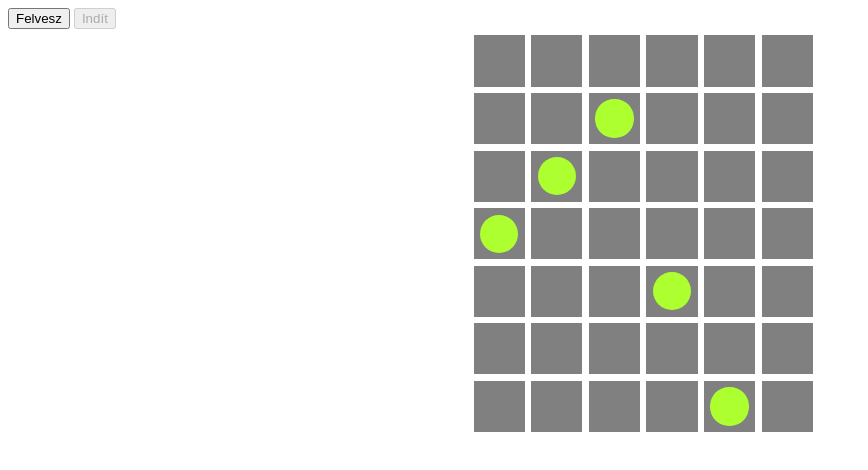
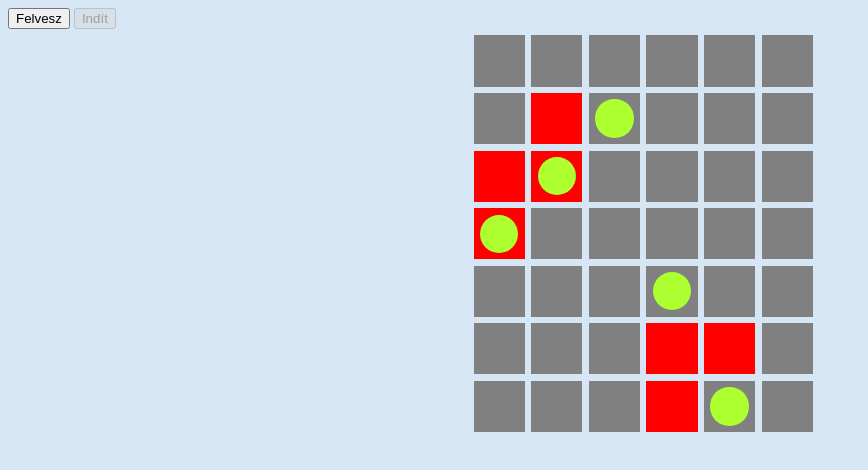
Before and after one commit to Hunor64/GamingAI, a plain HTML site: page index.html in a window 1280 px wide. Both pictures are taken after a click on the button "Indít". Shown: the whole page, without its empty margins (0-868 px from the left). Drawn offline with Linux system fonts and the light colour scheme.

Commit message:
Spawn Mines

```diff
--- a/script.js
+++ b/script.js
@@ -1,8 +1,7 @@
 let GAMEDIV = document.querySelector(".GameDiv")
 
-let players = [
-
-]
+let players = []
+let mines = []
 
 function ClearDiv() {
     while (GAMEDIV.lastChild) {
@@ -32,12 +31,13 @@ function felvesz(m, n) {
     console.log(rows)
     document.querySelector(".btnIndit").disabled = false;
     players = []
+    mines = []
 }
 
 function CreatePlayers(p) {
     for (let i = 0; i < p; i++) {
-        let randomRow = RandomGen(0, rows, true)
-        let randowColumn = RandomGen(0, columns, false)
+        let randomRow = RandomGen(0, rows, true, false)
+        let randowColumn = RandomGen(0, columns, false, false)
         players.push({
             "id": i,
             "row": randomRow,
@@ -48,24 +48,45 @@ function CreatePlayers(p) {
         playerChar.classList.add("player")
         selectedElement.appendChild(playerChar)
     }
+    SpawnMines(7)
     document.querySelector(".btnIndit").disabled = true;
 }
-function RandomGen(min, max, isRow) {
+function SpawnMines(n) {
+    for (let i = 0; i < n; i++) {
+        let randomRow = RandomGen(0, rows, true, true)
+        let randowColumn = RandomGen(0, columns, false, true)
+        players.push({
+            "row": randomRow,
+            "column": randowColumn
+        })
+        let selectedElement = document.querySelector(".c" + randowColumn + "r" + randomRow)
+        selectedElement.classList.add("mine")
+    }
+}
+function RandomGen(min, max, isRow, isMine) {
     while (true) {
         let rnd = Math.floor(Math.random() * (max - min)) + min;
+        let i
         if (isRow) {
-            const i = players.findIndex(e => e.row === rnd);
-            if (i == -1) {
-                return rnd
+            if (!isMine) {
+                i = players.findIndex(e => e.row === rnd);
+            }
+            else {
+                i = mines.findIndex(e => e.row === rnd);
             }
         }
-        else{
-            const i = players.findIndex(e => e.column === rnd);
-            if (i == -1) {
-                return rnd
+        else {
+            if (!isMine) {
+                i = players.findIndex(e => e.column === rnd);
+            }
+            else {
+                i = mines.findIndex(e => e.column === rnd);
             }
         }
-        if(players.length == rows*columns){
+        if (i == -1) {
+            return rnd
+        }
+        if (players.length == rows * columns) {
             return 0
         }
     }
--- a/style.css
+++ b/style.css
@@ -1,3 +1,6 @@
+body{
+    background-color: rgb(214, 230, 245);
+}
 .element{
     height: 4vw;
     width: 4vw;
```
